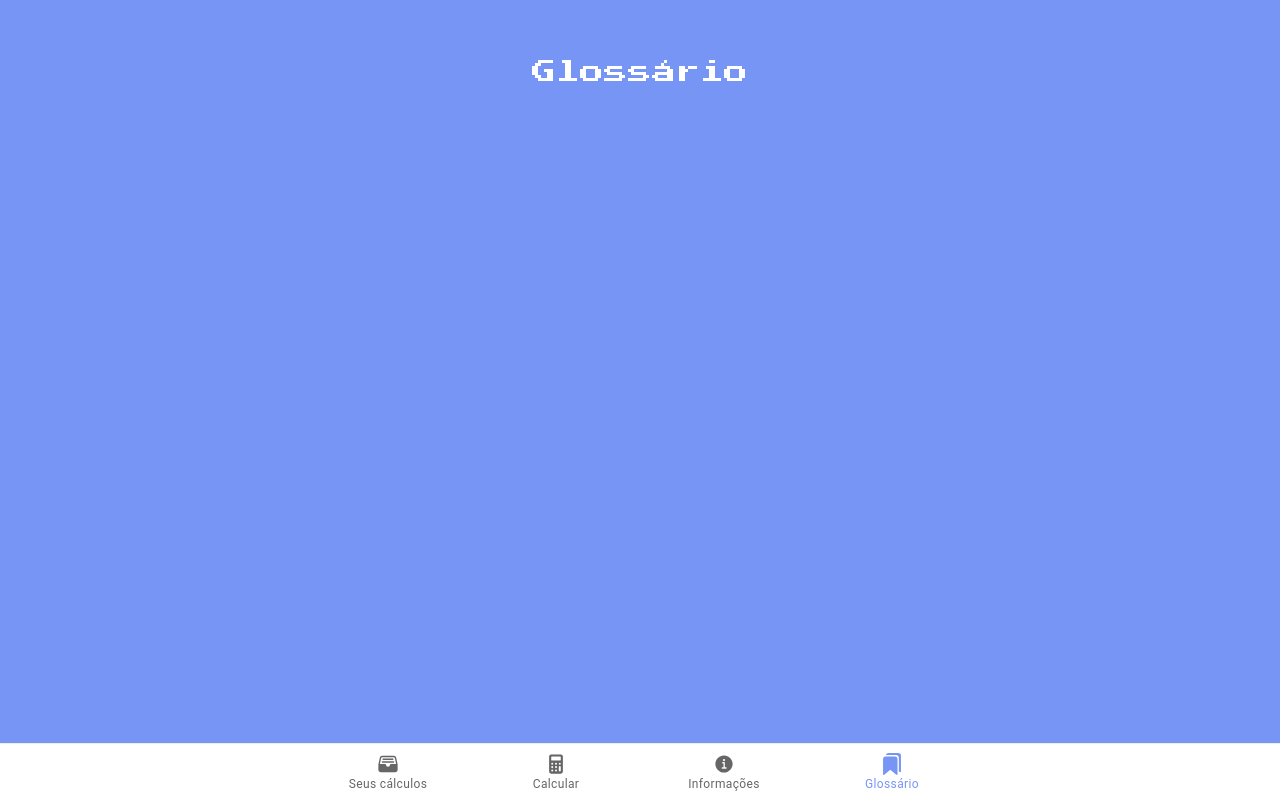
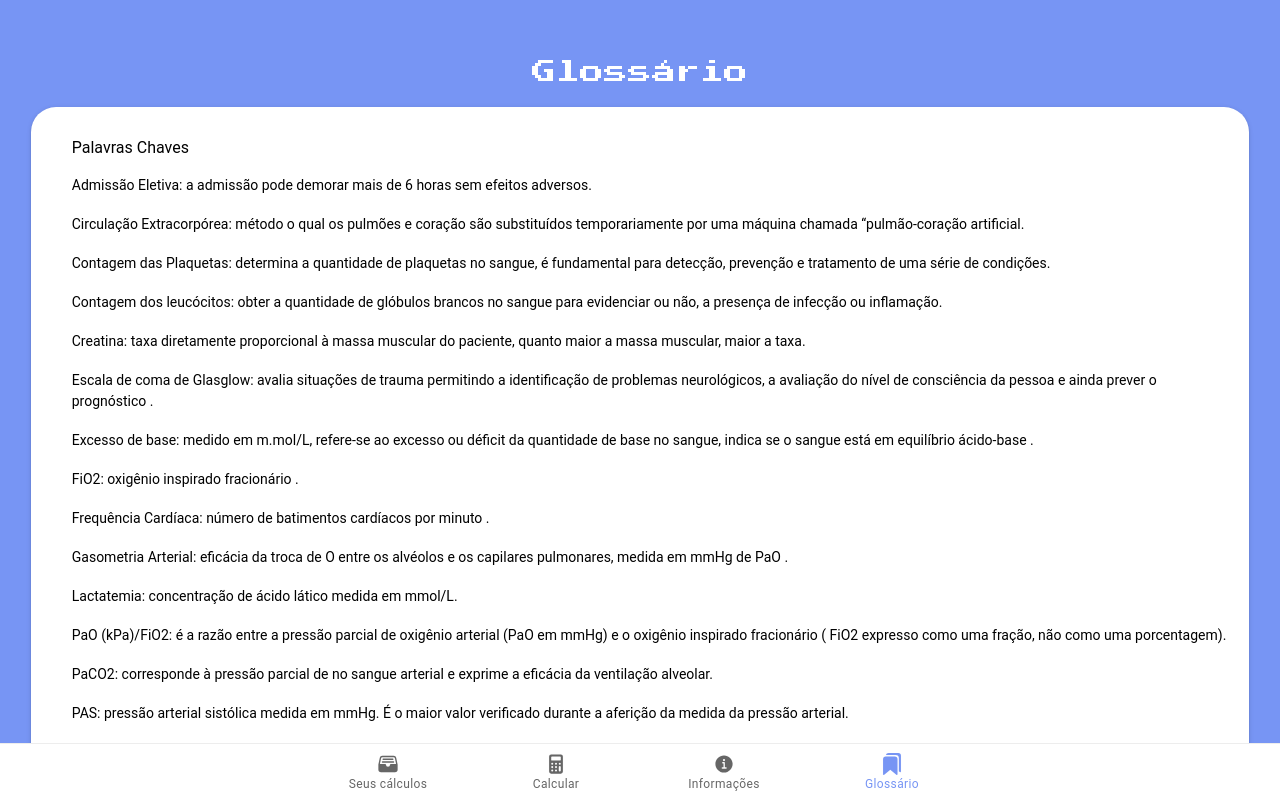
Before and after one commit to embscimatec/PimPelod2, a React (Create React App) app: page /glossario in a window 1280 px wide. Built offline with nearby package versions, Linux system fonts and the light colour scheme.

Commit message:
Transferindo o Card do componente CardPalavrasChaves para a página index do glossário

```diff
--- a/src/pages/Glossario/components/CardPalavrasChaves.tsx
+++ b/src/pages/Glossario/components/CardPalavrasChaves.tsx
@@ -92,12 +92,10 @@ const PalavrasChaves: React.FC = () => {
 
     return (
         <>
-            <IonCard>
-                <IonCardContent class="ion-margin-top">
             <IonRow class="ion-margin-bottom">
                 <h2>
                     Palavras Chaves
-                    </h2>
+                </h2>
             </IonRow>
             {
                 elementos.map((obj: PalavraChave) => {
@@ -108,8 +106,6 @@ const PalavrasChaves: React.FC = () => {
                     </IonRow>
                 })
             }
-            </IonCardContent>
-        </IonCard>
         </>
     );
 };
--- a/src/pages/Glossario/index.tsx
+++ b/src/pages/Glossario/index.tsx
@@ -1,10 +1,11 @@
-import { IonPage, IonContent, IonGrid, IonRow, IonText, IonCol } from '@ionic/react';
+import { IonPage, IonContent, IonGrid, IonRow, IonText, IonCol, IonCard, IonCardContent } from '@ionic/react';
 import React from 'react';
+import PalavrasChaves from './components/CardPalavrasChaves';
 
-const Glossario : React.FC = () => {
-    return(
+const Glossario: React.FC = () => {
+    return (
         <>
-        <IonPage>
+            <IonPage>
                 <IonContent color="primary" >
                     <IonGrid class="ion-margin">
                         <IonCol class="ion-justify-content-center">
@@ -15,7 +16,13 @@ const Glossario : React.FC = () => {
                                     </h2>
                                 </IonText>
                             </IonRow>
-
+                            <IonRow class="ion-justify-content-center">
+                                <IonCard>
+                                    <IonCardContent class="ion-margin-top">
+                                        <PalavrasChaves />
+                                    </IonCardContent>
+                                </IonCard>
+                            </IonRow>
                         </IonCol>
                     </IonGrid>
                 </IonContent>
```
